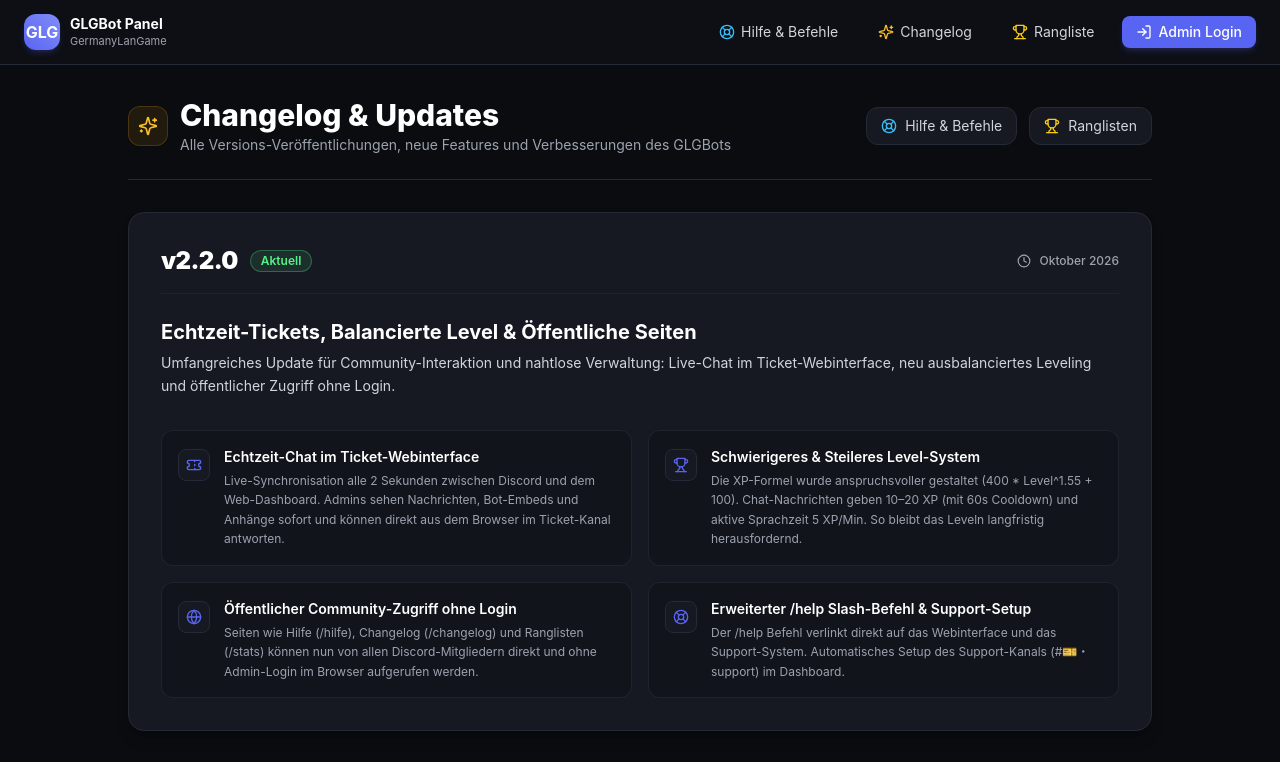
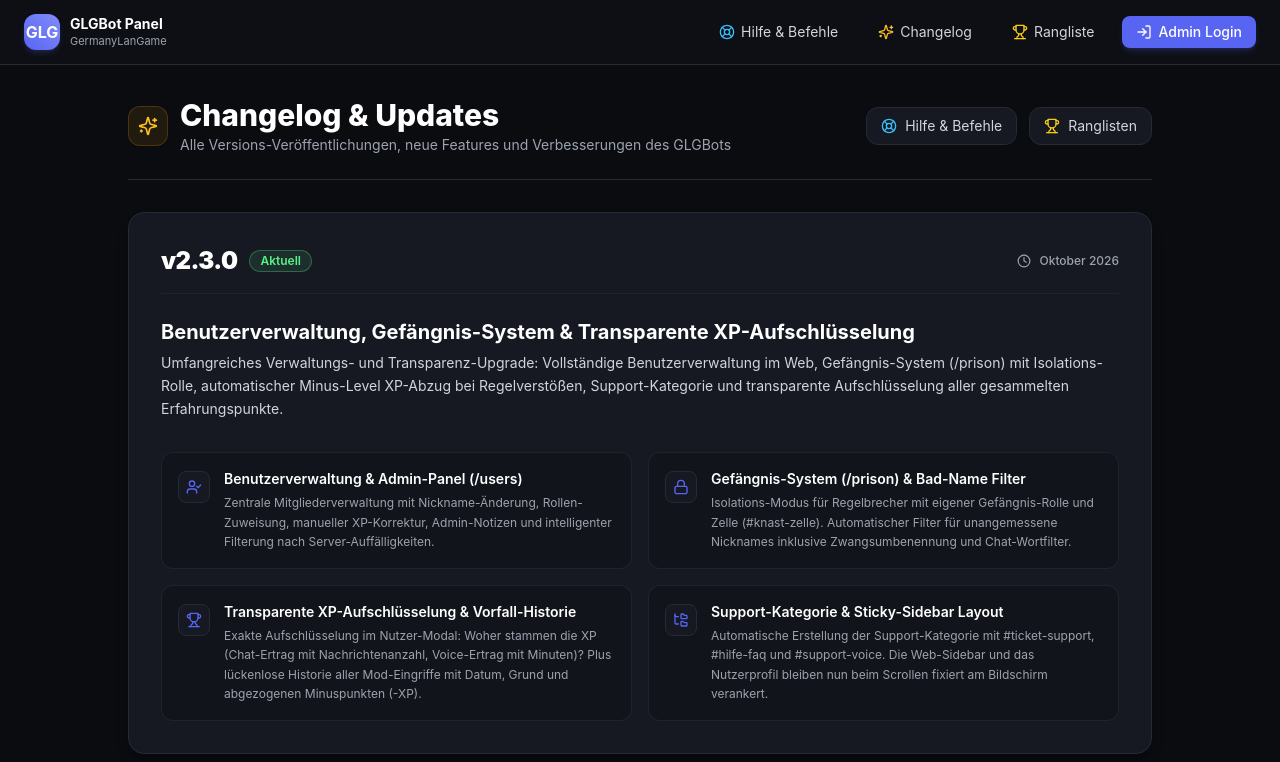
Before and after one commit to BroGamerYT/GLGBot, a Next.js app in the folder web/: page /changelog in a window 1280 px wide. Shown: the top 762 px of the page. Built offline with nearby package versions, Linux system fonts and the light colour scheme; no server answers.

Commit message:
docs: update changelog to v2.3.0 and complete README.md with full feature suite

```diff
--- a/web/src/app/changelog/page.tsx
+++ b/web/src/app/changelog/page.tsx
@@ -15,6 +15,10 @@ import {
   CheckCircle2,
   Tag,
   ArrowRight,
+  UserCheck,
+  AlertTriangle,
+  FolderTree,
+  Lock,
 } from "lucide-react";
 
 export const metadata = {
@@ -38,10 +42,45 @@ interface Release {
 
 const RELEASES: Release[] = [
   {
-    version: "v2.2.0",
+    version: "v2.3.0",
     date: "Oktober 2026",
     badge: "Aktuell",
     badgeColor: "bg-discord-green/10 text-discord-green border-discord-green/30",
+    title: "Benutzerverwaltung, Gefängnis-System & Transparente XP-Aufschlüsselung",
+    description:
+      "Umfangreiches Verwaltungs- und Transparenz-Upgrade: Vollständige Benutzerverwaltung im Web, Gefängnis-System (/prison) mit Isolations-Rolle, automatischer Minus-Level XP-Abzug bei Regelverstößen, Support-Kategorie und transparente Aufschlüsselung aller gesammelten Erfahrungspunkte.",
+    highlights: [
+      {
+        icon: UserCheck,
+        title: "Benutzerverwaltung & Admin-Panel (/users)",
+        description:
+          "Zentrale Mitgliederverwaltung mit Nickname-Änderung, Rollen-Zuweisung, manueller XP-Korrektur, Admin-Notizen und intelligenter Filterung nach Server-Auffälligkeiten.",
+      },
+      {
+        icon: Lock,
+        title: "Gefängnis-System (/prison) & Bad-Name Filter",
+        description:
+          "Isolations-Modus für Regelbrecher mit eigener Gefängnis-Rolle und Zelle (#knast-zelle). Automatischer Filter für unangemessene Nicknames inklusive Zwangsumbenennung und Chat-Wortfilter.",
+      },
+      {
+        icon: Trophy,
+        title: "Transparente XP-Aufschlüsselung & Vorfall-Historie",
+        description:
+          "Exakte Aufschlüsselung im Nutzer-Modal: Woher stammen die XP (Chat-Ertrag mit Nachrichtenanzahl, Voice-Ertrag mit Minuten)? Plus lückenlose Historie aller Mod-Eingriffe mit Datum, Grund und abgezogenen Minuspunkten (-XP).",
+      },
+      {
+        icon: FolderTree,
+        title: "Support-Kategorie & Sticky-Sidebar Layout",
+        description:
+          "Automatische Erstellung der Support-Kategorie mit #ticket-support, #hilfe-faq und #support-voice. Die Web-Sidebar und das Nutzerprofil bleiben nun beim Scrollen fixiert am Bildschirm verankert.",
+      },
+    ],
+  },
+  {
+    version: "v2.2.0",
+    date: "Oktober 2026",
+    badge: "Feature-Update",
+    badgeColor: "bg-discord-blurple/10 text-discord-blurple border-discord-blurple/30",
     title: "Echtzeit-Tickets, Balancierte Level & Öffentliche Seiten",
     description:
       "Umfangreiches Update für Community-Interaktion und nahtlose Verwaltung: Live-Chat im Ticket-Webinterface, neu ausbalanciertes Leveling und öffentlicher Zugriff ohne Login.",
```
Also changed, not shown: 1 other file (tests, documents, lock files or other folders).
